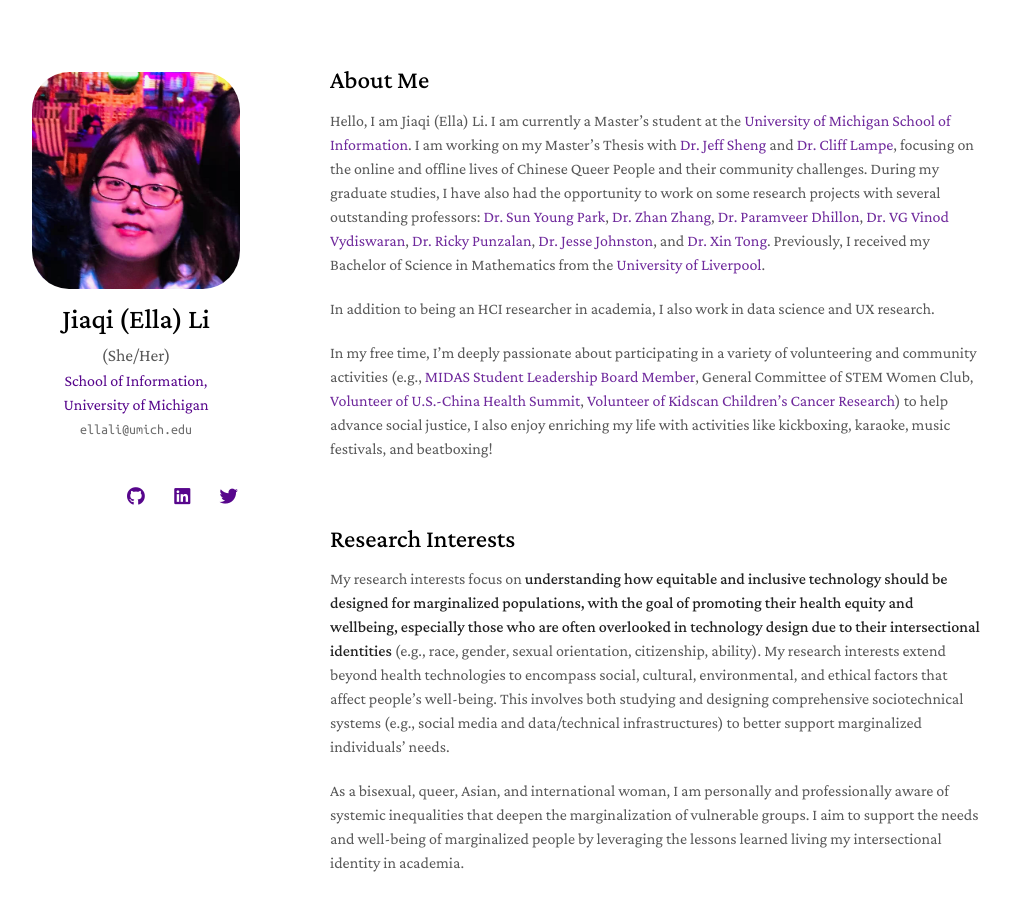
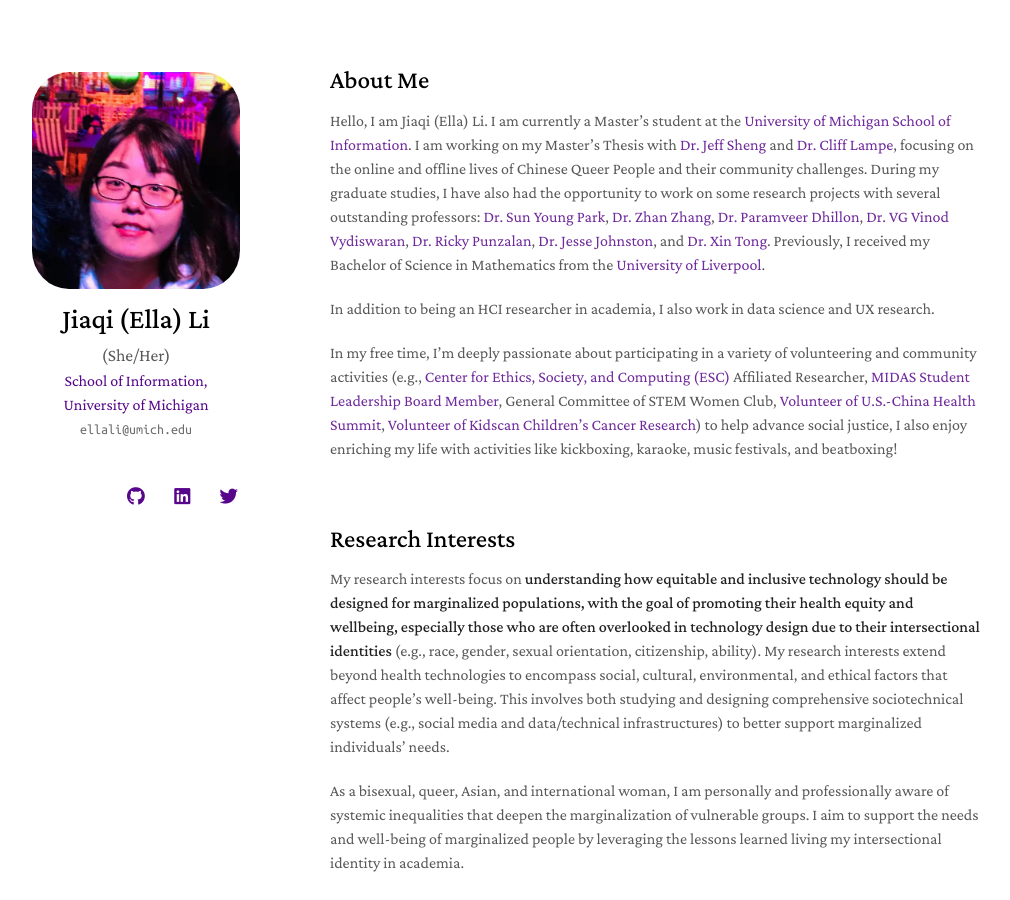
Before and after one commit to jiaqili0803/jiaqili0803.github.io, a Jekyll site: the page built from index.md, in a window 1280 px wide and 900 px high. Shown: the whole window, without its empty margins (140-1150 px from the left). Built offline with Jekyll 4.4.1, drawn with Linux system fonts in a browser that asks for light colours; nearby versions of some CDN libraries; a style sheet for code colours, icons or effects is not loaded; our own code applies the rules of GitHub Pages for plain Markdown files.

Commit message:
Update index.md

```diff
--- a/index.md
+++ b/index.md
@@ -8,7 +8,7 @@ Hello, I am Jiaqi (Ella) Li. I am currently a Master's student at the <a href="h
 
 In addition to being an HCI researcher in academia, I also work in data science and UX research.
 
-In my free time, I'm deeply passionate about participating in a variety of volunteering and community activities (e.g., <a href="https://midas.umich.edu/student-community/" target="_blank">MIDAS Student Leadership Board Member</a>, General Committee of STEM Women Club, <a href="https://www.uschinahealthsummit.org/" target="_blank">Volunteer of U.S.-China Health Summit</a>, <a href="https://kidscan.org.uk/" target="_blank">Volunteer of Kidscan Children's Cancer Research</a>) to help advance social justice, I also enjoy enriching my life with activities like kickboxing, karaoke, music festivals, and beatboxing!
+In my free time, I'm deeply passionate about participating in a variety of volunteering and community activities (e.g., <a href="https://esc.umich.edu/graduate-researchers/" target="_blank">Center for Ethics, Society, and Computing (ESC)</a> Affiliated Researcher, <a href="https://midas.umich.edu/student-community/" target="_blank">MIDAS Student Leadership Board Member</a>, General Committee of STEM Women Club, <a href="https://www.uschinahealthsummit.org/" target="_blank">Volunteer of U.S.-China Health Summit</a>, <a href="https://kidscan.org.uk/" target="_blank">Volunteer of Kidscan Children's Cancer Research</a>) to help advance social justice, I also enjoy enriching my life with activities like kickboxing, karaoke, music festivals, and beatboxing!
 
 <br>
 
```
